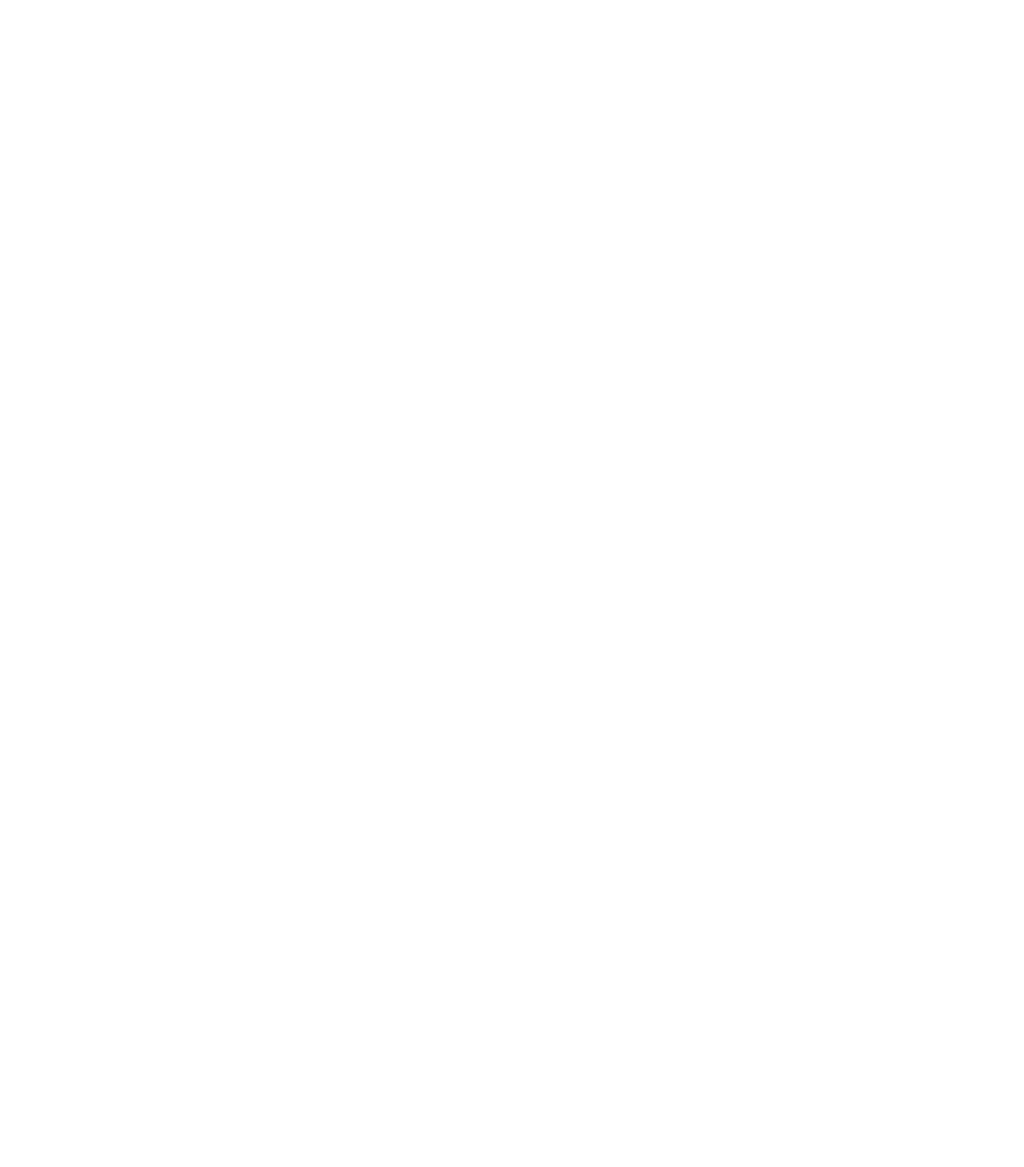
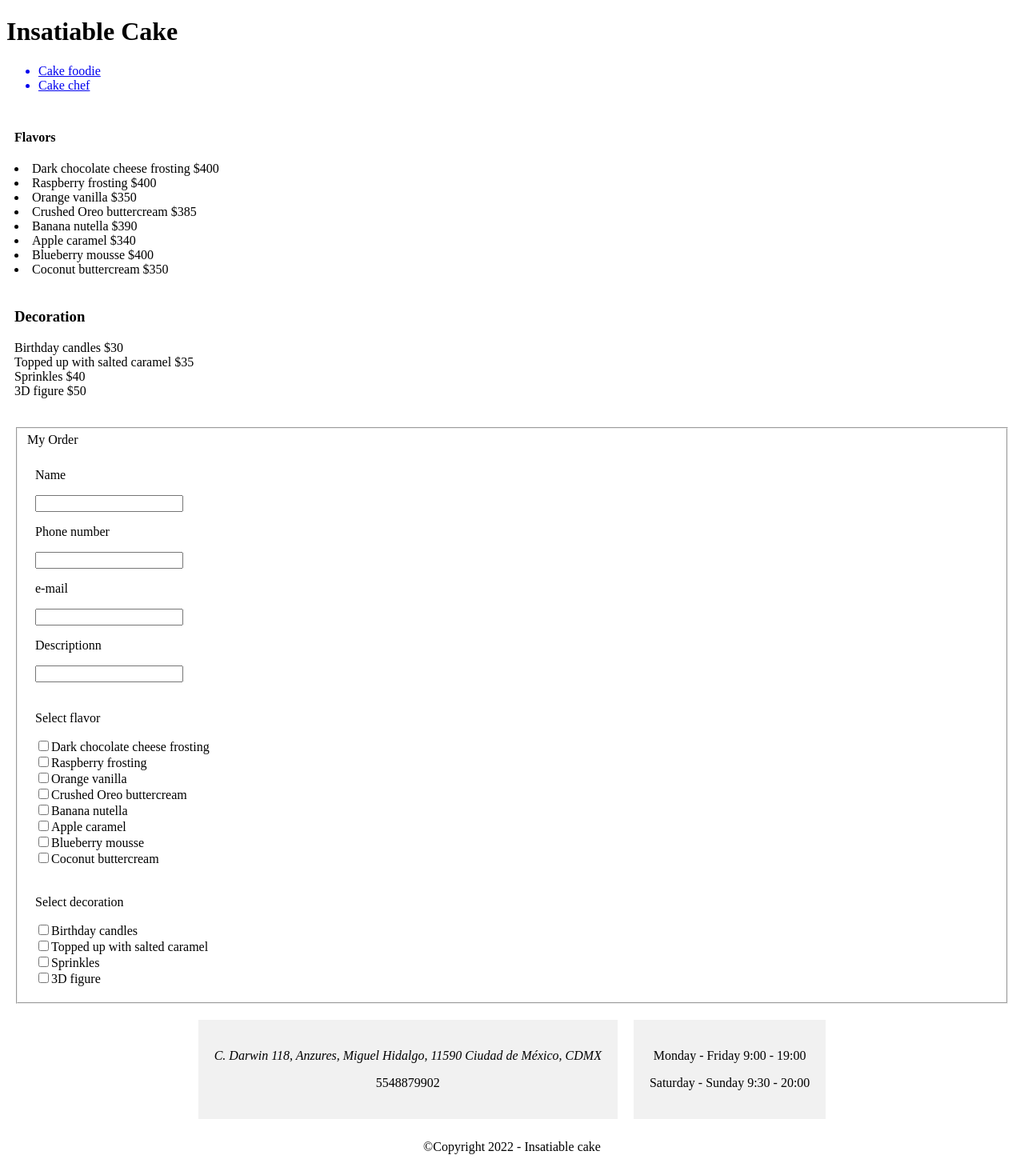
Before and after one commit to Andrea-VP/PracticaHTML, a plain HTML site: page index.html in a window 1280 px wide. Shown: the whole page at 80% size. Before the commit the page ends 800 px from the top, so only its background shows below. Drawn offline with Linux system fonts and the light colour scheme.

Commit message:
maquetado terminado

```diff
--- a/index.html
+++ b/index.html
@@ -4,24 +4,123 @@
     <meta charset="UTF-8">
     <meta http-equiv="X-UA-Compatible" content="IE=edge">
     <meta name="viewport" content="width=device-width, initial-scale=1.0">
+    <style type="text/css">
+        @import url("../style.css");
+    </style>
     <title>Cake foodie</title>
 </head>
 <body>
     <header>
         <h1>
-            <span data-txt="insatiable cake">
-
-            </span>
+                Insatiable Cake
         </h1>
     </header>
     <nav>
-
+        <ul>
+            <a href="index.html"><li>Cake foodie</li></a>
+            <a href="chef.html"><li>Cake chef</li></a>
+        </ul>
     </nav>
     <main>
-        <section></section>
+        <section>
+            <h4>Flavors</h4>
+                <div>
+                <li>Dark chocolate cheese frosting $400</li>
+                <li>Raspberry frosting $400</li>
+                <li>Orange vanilla $350</li>
+                <li>Crushed Oreo buttercream $385</li>
+                <li>Banana nutella $390</li>
+                <li>Apple caramel $340</li>
+                <li>Blueberry mousse $400</li>
+                <li>Coconut buttercream $350</li>
+            </div>
+            </ul>
+        </section>
+        <section>
+            <h3>Decoration</h3>
+            <div>
+                <dl>
+                    <dt>Birthday candles $30</dt>
+                    <dt>Topped up with salted caramel $35</dt>
+                    <dt>Sprinkles $40</dt>
+                    <dt>3D figure $50</dt>
+                    <dt></dt>
+                    <dt></dt>
+                    <dt></dt>
+                </dl>
+            </div>
+        </section>
+        <section>
+            <form action="">
+                <fieldset>My Order
+                    <section>
+                        <p>Name</p>
+                        <input type="text">
+                        <p>Phone number</p>
+                        <input type="text">
+                        <p>e-mail</p>
+                        <input type="text">
+                        <p>Descriptionn</p>
+                        <input type="text">
+                    </section>
+                    <section>
+                        <p>Select flavor</p>
+                        <div>
+                            <input type="checkbox">Dark chocolate cheese frosting
+                        </div>
+                        <div>
+                            <input type="checkbox">Raspberry frosting
+                        </div>
+                        <div>
+                            <input type="checkbox">Orange vanilla
+                        </div>
+                        <div>
+                            <input type="checkbox">Crushed Oreo buttercream
+                        </div>
+                        <div>
+                            <input type="checkbox">Banana nutella
+                        </div>
+                        <div>
+                            <input type="checkbox">Apple caramel
+                        </div>
+                        <div>
+                            <input type="checkbox">Blueberry mousse
+                        </div>
+                        <div>
+                            <input type="checkbox">Coconut buttercream
+                        </div>
+                    </section>
+                    <section>
+                        <p>Select decoration</p>
+                        <div>
+                            <input type="checkbox">Birthday candles
+                        </div>
+                        <div>
+                            <input type="checkbox">Topped up with salted caramel
+                        </div>
+                        <div>
+                            <input type="checkbox">Sprinkles
+                        </div>
+                        <div>
+                            <input type="checkbox">3D figure
+                        </div>
+                    </section>
+            </fieldset>
+            </form>
+        </section>
     </main>
 </body>
 <footer>
-
+    <div class="flex-container">
+        <div>
+            <p><Address>C. Darwin 118, Anzures, Miguel Hidalgo, 11590 Ciudad de México, CDMX</Address></p>
+            <p>5548879902</p>
+        </div>
+        <div>
+            <p>Monday - Friday 9:00 - 19:00</p>
+            <p>Saturday - Sunday 9:30 - 20:00</p>
+        </div>
+    </div>
+    <p>©Copyright 2022 - Insatiable cake</p>
 </footer>
 </html>
--- /dev/null
+++ b/style.css
@@ -0,0 +1,23 @@
+section{
+    padding: 10px;
+}
+
+table{
+    padding: 10px;
+}
+
+footer{
+    text-align: center;
+    justify-content: center;
+}
+
+.flex-container {
+    display: flex;
+    justify-content: center;
+  }
+
+  .flex-container > div {
+    background-color: #f1f1f1;
+    margin: 10px;
+    padding: 20px;
+  }
```
Also changed, not shown: chef.html (added, +117 -0 lines).
